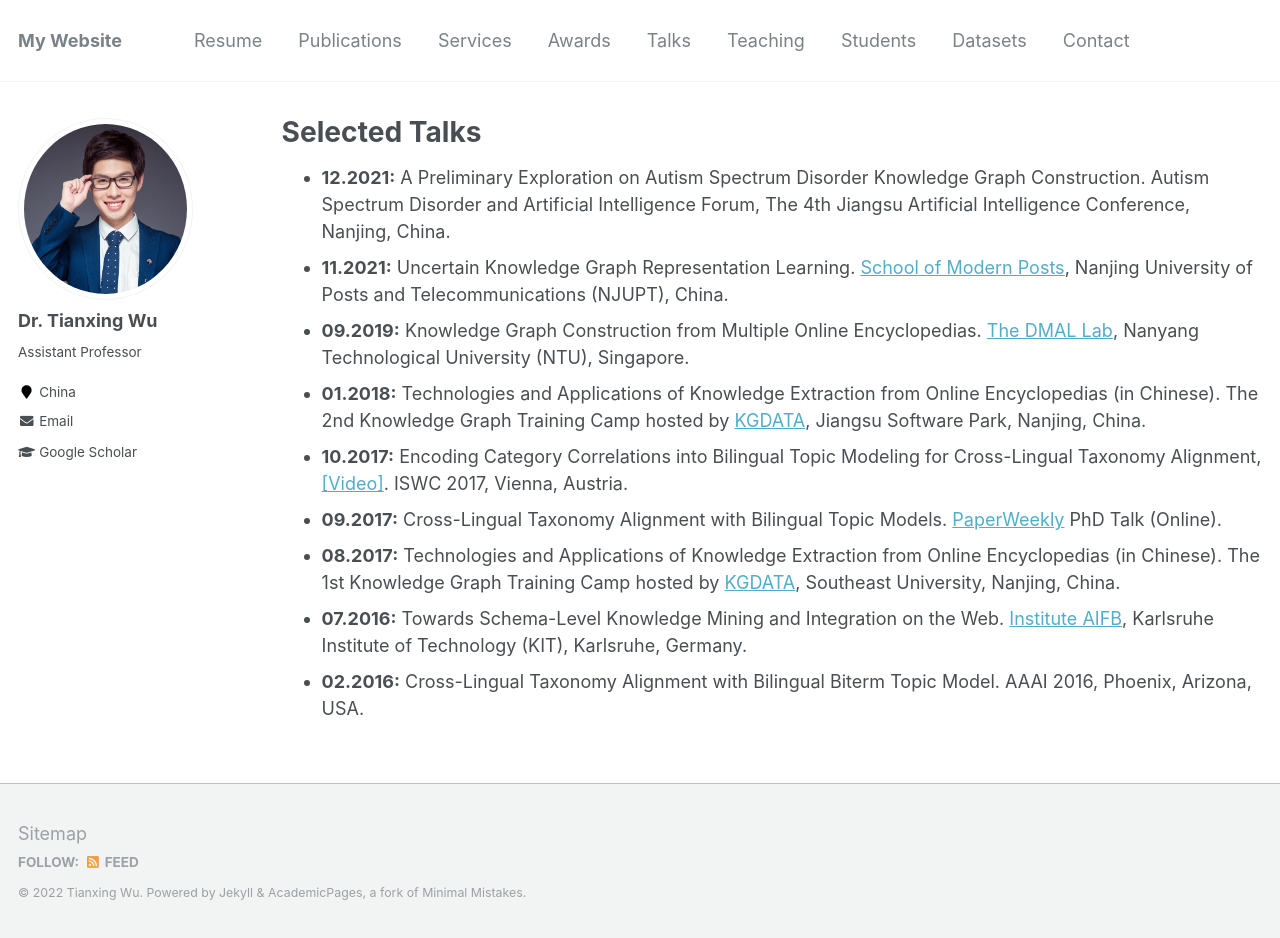
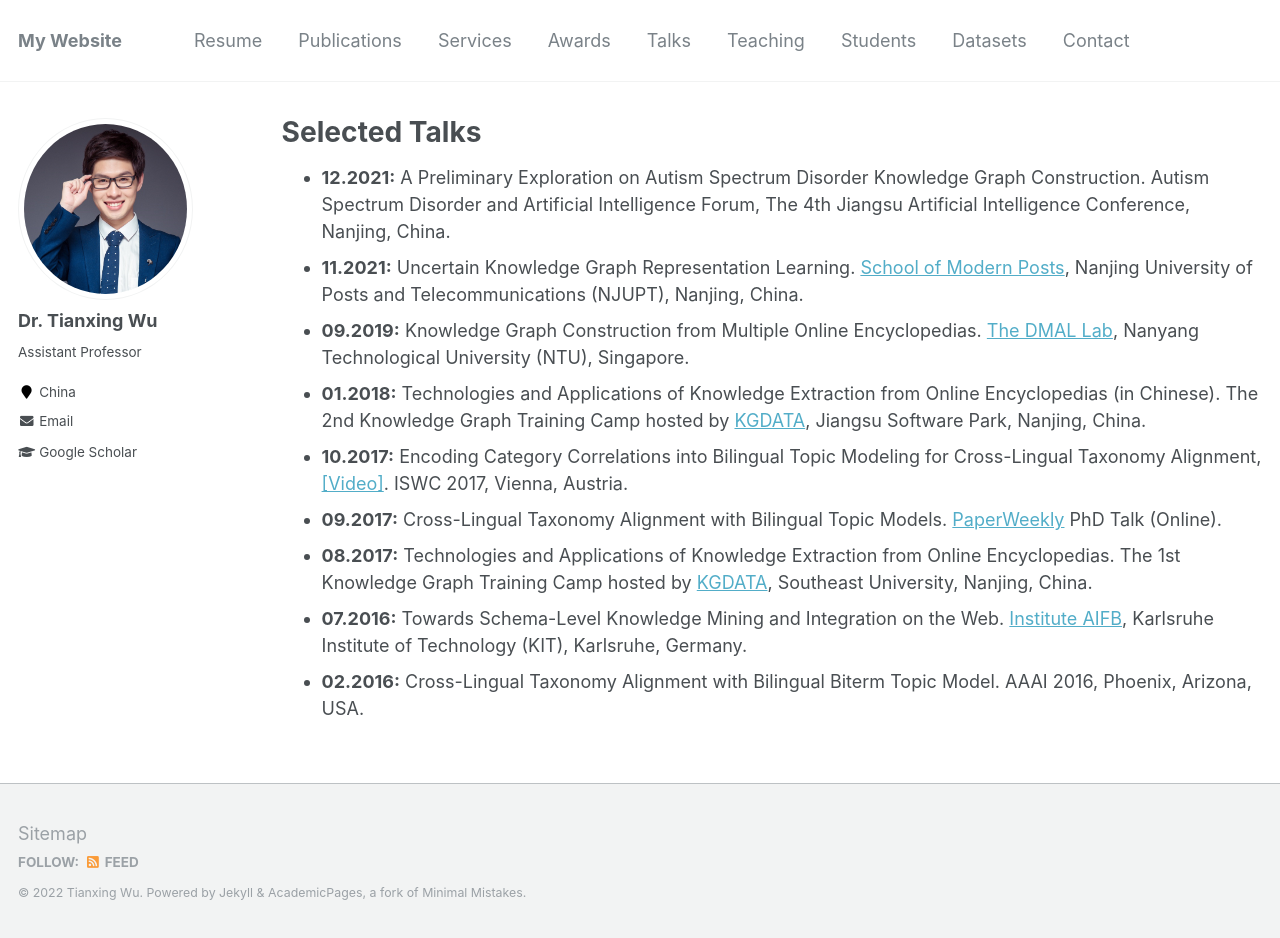
Before and after one commit to tianxing-wu/tianxing-wu.github.io, a Jekyll site: the page built from _pages/selected_talks.md, in a window 1280 px wide and 938 px high. Built offline with Jekyll 4.4.1, drawn with Linux system fonts in a browser that asks for light colours.

Commit message:
info update

```diff
--- a/_pages/selected_talks.md
+++ b/_pages/selected_talks.md
@@ -5,11 +5,11 @@ permalink: /selected_talks/
 author_profile: true
 ---
 * **12.2021:** A Preliminary Exploration on Autism Spectrum Disorder Knowledge Graph Construction. Autism Spectrum Disorder and Artificial Intelligence Forum, The 4th Jiangsu Artificial Intelligence Conference, Nanjing, China.
-* **11.2021:** Uncertain Knowledge Graph Representation Learning. [School of Modern Posts](http://scse.ntu.edu.sg/Research/DMAL/Pages/Home.aspx), Nanjing University of Posts and Telecommunications (NJUPT), China.
+* **11.2021:** Uncertain Knowledge Graph Representation Learning. [School of Modern Posts](http://scse.ntu.edu.sg/Research/DMAL/Pages/Home.aspx), Nanjing University of Posts and Telecommunications (NJUPT), Nanjing, China.
 * **09.2019:** Knowledge Graph Construction from Multiple Online Encyclopedias. [The DMAL Lab](http://scse.ntu.edu.sg/Research/DMAL/Pages/Home.aspx), Nanyang Technological University (NTU), Singapore.
 * **01.2018:** Technologies and Applications of Knowledge Extraction from Online Encyclopedias (in Chinese). The 2nd Knowledge Graph Training Camp hosted by [KGDATA](https://www.kgtdata.com), Jiangsu Software Park, Nanjing, China.
 * **10.2017:** Encoding Category Correlations into Bilingual Topic Modeling for Cross-Lingual Taxonomy Alignment, [[Video]](http://videolectures.net/iswc2017_wu_category_correlations). ISWC 2017, Vienna, Austria.
 * **09.2017:** Cross-Lingual Taxonomy Alignment with Bilingual Topic Models. [PaperWeekly](https://www.paperweekly.site) PhD Talk (Online).
-* **08.2017:** Technologies and Applications of Knowledge Extraction from Online Encyclopedias (in Chinese). The 1st Knowledge Graph Training Camp hosted by [KGDATA](https://www.kgtdata.com), Southeast University, Nanjing, China.
+* **08.2017:** Technologies and Applications of Knowledge Extraction from Online Encyclopedias. The 1st Knowledge Graph Training Camp hosted by [KGDATA](https://www.kgtdata.com), Southeast University, Nanjing, China.
 * **07.2016:** Towards Schema-Level Knowledge Mining and Integration on the Web. [Institute AIFB](http://www.aifb.kit.edu/web/Hauptseite/en), Karlsruhe Institute of Technology (KIT), Karlsruhe, Germany.
 * **02.2016:** Cross-Lingual Taxonomy Alignment with Bilingual Biterm Topic Model. AAAI 2016, Phoenix, Arizona, USA.
```
